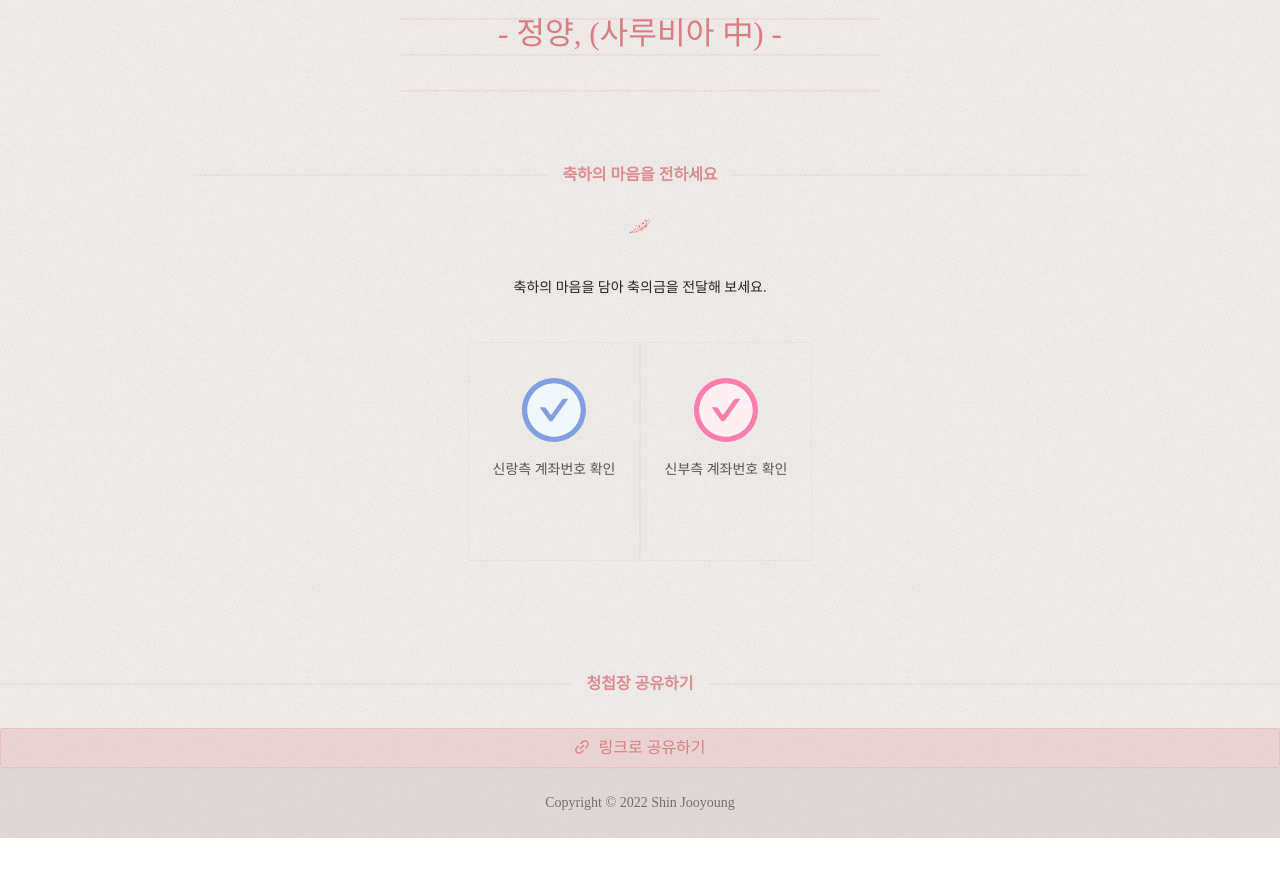
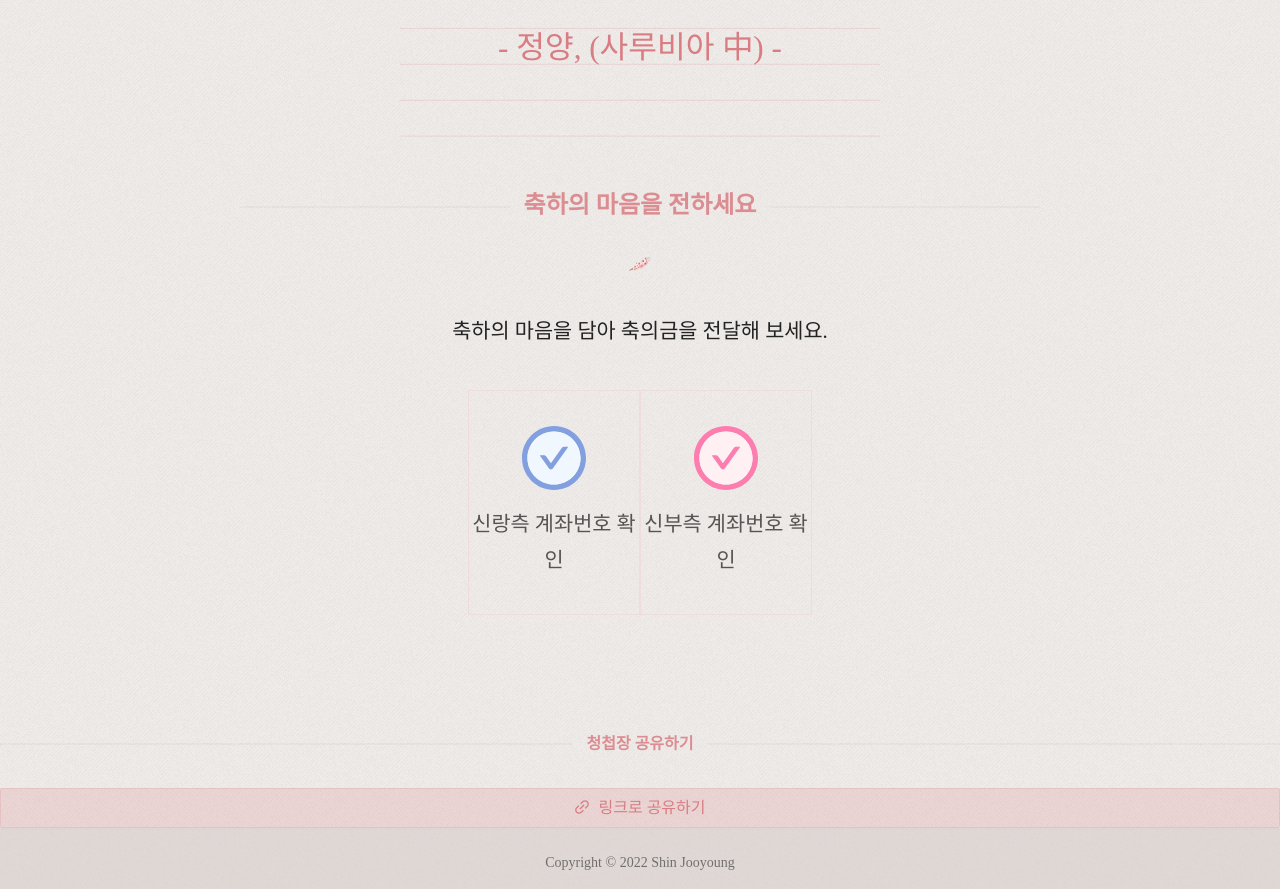
Before and after one commit to kwanghoum/wedding_invitation, a Gatsby site: page / in a window 1280 px wide. Shown: the part 2860-3749 px from the top of the page. Before the commit the page ends 3698 px from the top, so only its background shows below. Built offline with nearby package versions, Linux system fonts and the light colour scheme; Gatsby itself is replaced by a stand-in of ours; a web font is replaced by a local one.

Commit message:
quote font size

```diff
--- a/src/components/congratulatoryMoney.jsx
+++ b/src/components/congratulatoryMoney.jsx
@@ -20,15 +20,16 @@ import {
 } from "../../config";
 
 const Wrapper = styled.div`
-  padding-top: 42px;
-  padding-bottom: 18px;
-  width: 70%;
+  padding-top: 3rem;
+  padding-bottom: 1.5rem;
+  width: 80%;
+  max-width: 800px;
   margin: 0 auto;
   text-align: center;
 `;
 
 const Title = styled.p`
-  font-size: 1rem;
+  font-size: 1.5rem;
   color: var(--title-color);
   font-weight: bold;
   opacity: 0.85;
@@ -36,24 +37,25 @@ const Title = styled.p`
 `;
 
 const Content = styled.p`
-  font-size: 0.875rem;
+  font-size: 1.3rem; /* 0.875 * 1.5 = 1.3rem */
   line-height: 1.75;
   opacity: 0.75;
-  margin-bottom: 42px;
+  margin-bottom: 2.5rem;
 `;
 
 const SubContent = styled.p`
-  font-size: 0.875rem;
+  font-size: 1.3rem; /* 0.875 * 1.5 = 1.3rem */
   line-height: 1.75;
   opacity: 0.75;
-  margin-bottom: 42px;
+  margin-bottom: 0;
 `;
 
 const Description = styled.p`
-  font-size: 0.875rem;
+  font-size: 1.3rem; /* 0.875 * 1.5 = 1.3rem */
   line-height: 1.75;
   opacity: 0.65;
-  margin-top: 8px;
+  margin-top: 0.5rem;
+  text-align: center;
 `;
 
 const ButtonWrap = styled.div`
--- a/src/components/quote.jsx
+++ b/src/components/quote.jsx
@@ -20,7 +20,7 @@ const Content = styled.span`
   font-family: "mom_to_daughter";
   text-align: center;
   color: var(--title-color);
-  line-height: 3.6rem;
+  line-height: 3.8rem;
   opacity: 0.75;
   background-image: url(${QuotePaper});
   background-repeat: no-repeat;
```
